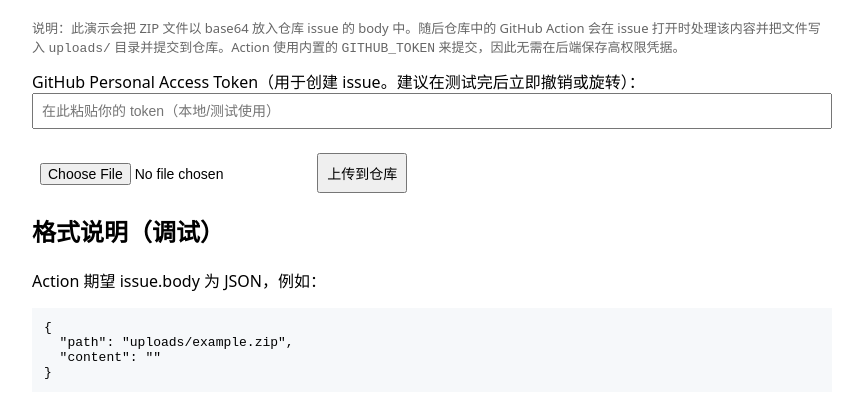
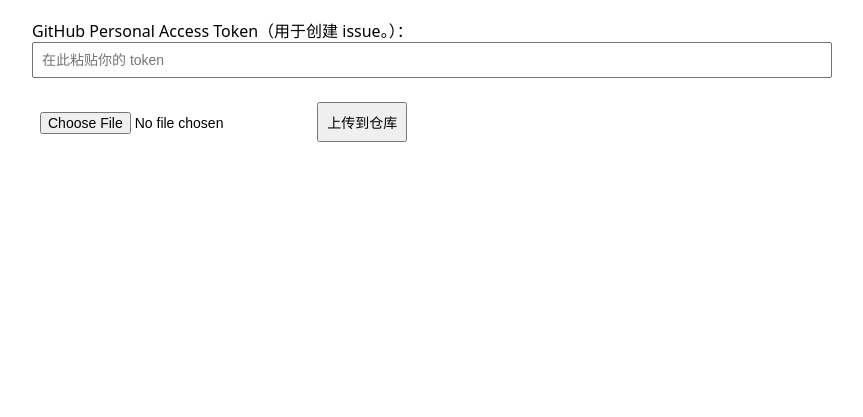
Before and after one commit to oi-avic/up-zip, a plain HTML site: page index.html in a window 1280 px wide. Shown: the part 89-506 px from the top of the page, without its empty margins (208-1071 px from the left). Drawn offline with Linux system fonts and the light colour scheme.

Commit message:
Update index.html

```diff
--- a/index.html
+++ b/index.html
@@ -16,10 +16,9 @@
 <body>
   <h1>up-zip — 上传 ZIP 文件</h1>
 
-  <p class="note">说明：此演示会把 ZIP 文件以 base64 放入仓库 issue 的 body 中。随后仓库中的 GitHub Action 会在 issue 打开时处理该内容并把文件写入 <code>uploads/</code> 目录并提交到仓库。Action 使用内置的 <code>GITHUB_TOKEN</code> 来提交，因此无需在后端保存高权限凭据。</p>
 
-  <label for="token">GitHub Personal Access Token（用于创建 issue。建议在测试完后立即撤销或旋转）：</label><br/>
-  <input id="token" class="token" placeholder="在此粘贴你的 token（本地/测试使用）" />
+  <label for="token">GitHub Personal Access Token（用于创建 issue。）：</label><br/>
+  <input id="token" class="token" placeholder="在此粘贴你的 token" />
 
   <p>
     <input type="file" id="zipFile" accept=".zip" />
@@ -27,13 +26,6 @@
   </p>
 
   <p id="message" class="message"></p>
-
-  <h2>格式说明（调试）</h2>
-  <p>Action 期望 issue.body 为 JSON，例如：</p>
-  <pre>{
-  "path": "uploads/example.zip",
-  "content": "<base64-content>"
-}</pre>
 
   <script>
     async function readFileAsBase64(file) {
```
